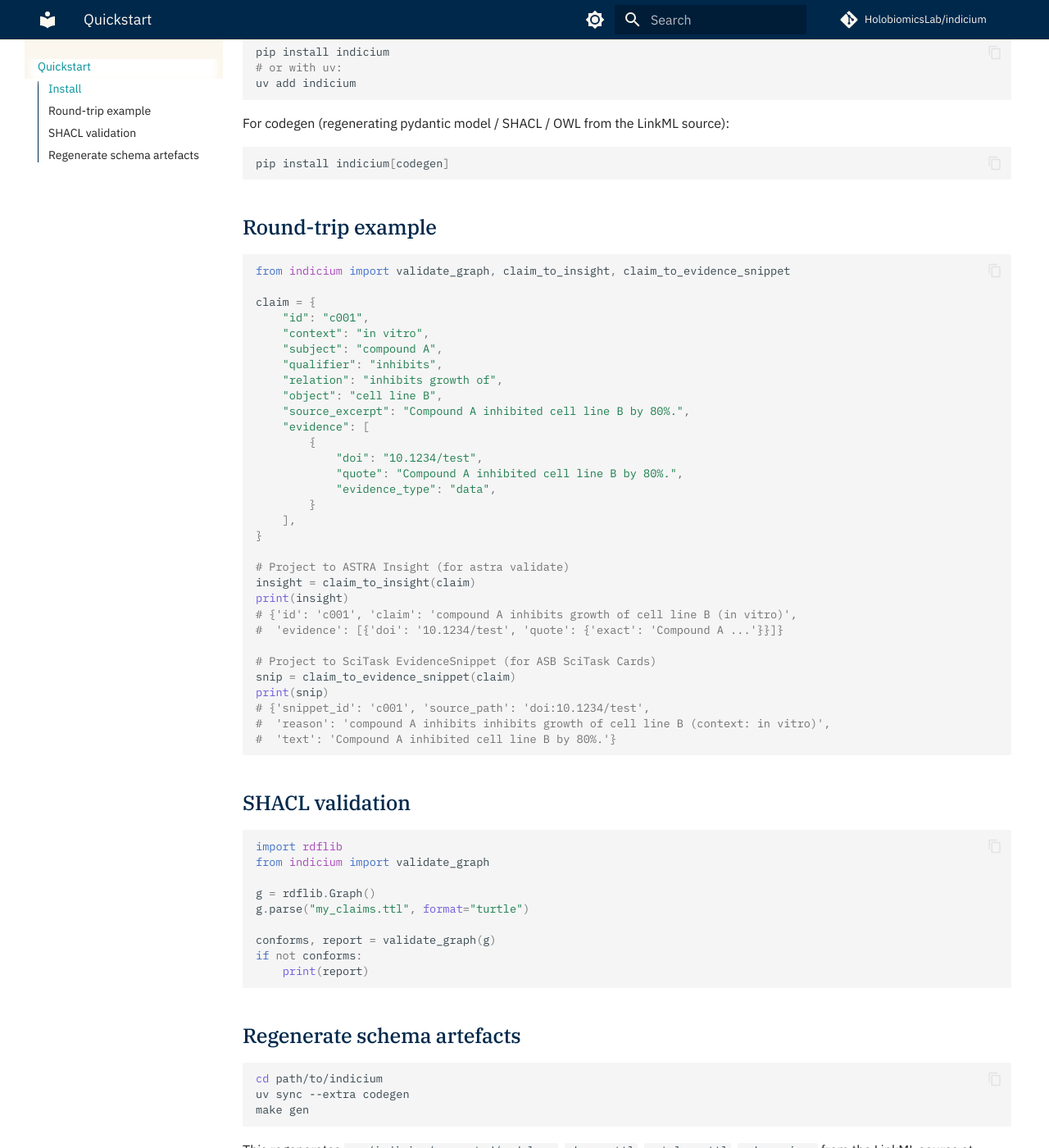
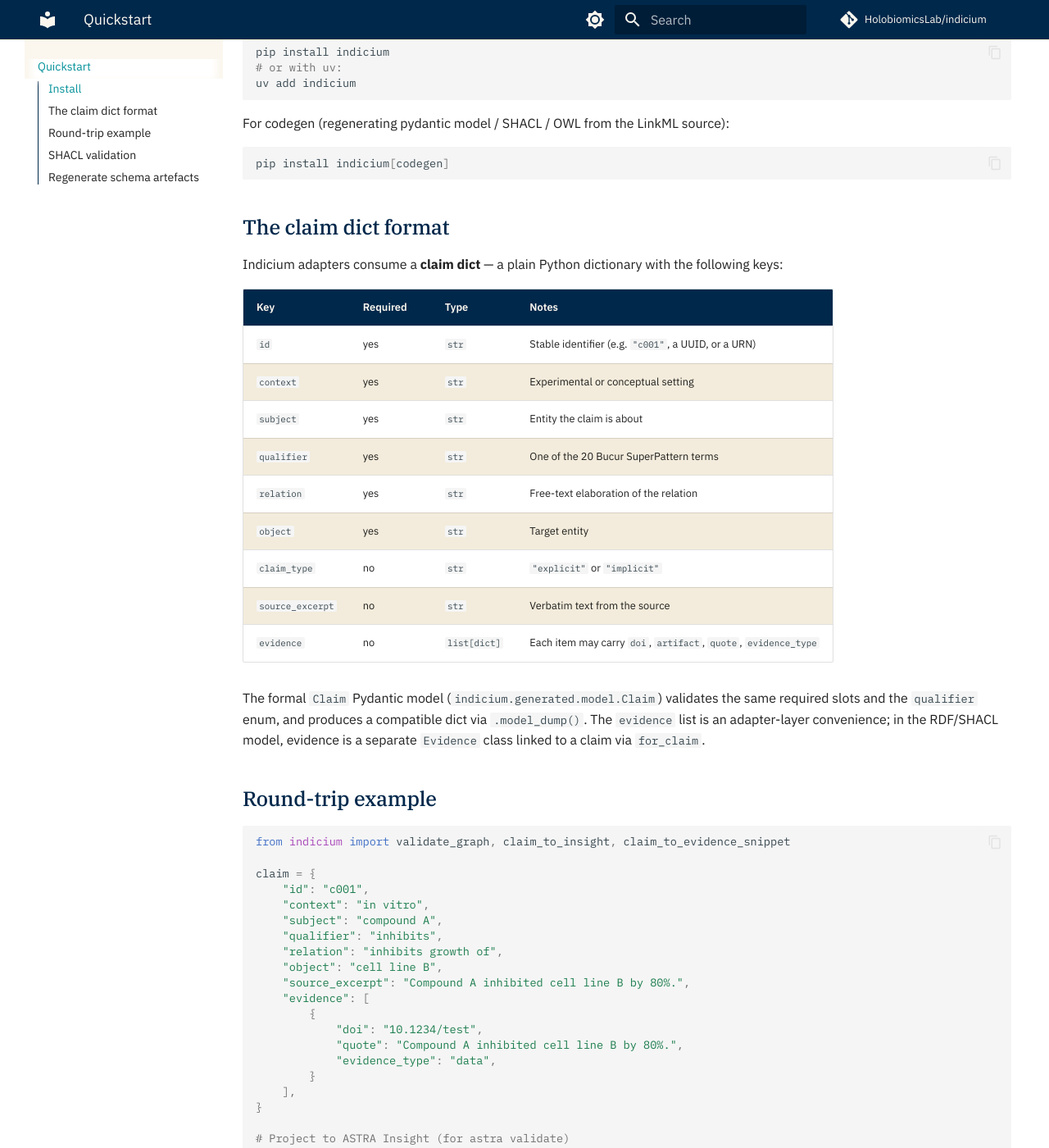
Before and after one commit to HolobiomicsLab/indicium, an MkDocs documentation site: the page built from docs/quickstart.md, in a window 1280 px wide and 1400 px high, scrolled down 235 px. Shown: the whole window at 82% size. Built offline with MkDocs 1.6.1 and Material for MkDocs 9.7.7, drawn with Linux system fonts in a browser that asks for light colours; comment, search, counter and statistics services are not loaded; some of the changed text lies outside the part shown.

Commit message:
fix: add id slot to Claim, bracket SciTask qualifier, document dict API
Three spec-quality fixes identified by live audit:

1. **Schema gap: id missing from Claim** — adds `id` slot (identifier: true,
   slot_uri: dct:identifier) to the LinkML Claim class and regenerates all
   artefacts (Pydantic model, SHACL shapes, OWL ontology, JSON Schema).
   Pydantic now requires `id`; adapter round-trips work from model_dump().
   SHACL does not add a minCount constraint (identifier is the RDF subject URI).

2. **SciTask reason stutter** — brackets the controlled-vocab qualifier to
   distinguish it from the free-text relation:
   `"compound A [inhibits] inhibits growth of cell line B"` instead of the
   previous "inhibits inhibits" repetition.

3. **Dict API not documented** — adds a "claim dict format" reference table to
   docs/quickstart.md explaining the id, evidence, doi/artifact conventions
   used by all adapters, and how they relate to the formal Pydantic model.

All 31 tests pass. mkdocs --strict exits 0.

Co-Authored-By: Claude Sonnet 4.6 <noreply@anthropic.com>

````diff
--- a/docs/quickstart.md
+++ b/docs/quickstart.md
@@ -13,6 +13,24 @@ For codegen (regenerating pydantic model / SHACL / OWL from the LinkML source):
 ```bash
 pip install indicium[codegen]
 ```
+
+## The claim dict format
+
+Indicium adapters consume a **claim dict** — a plain Python dictionary with the following keys:
+
+| Key | Required | Type | Notes |
+|-----|----------|------|-------|
+| `id` | yes | `str` | Stable identifier (e.g. `"c001"`, a UUID, or a URN) |
+| `context` | yes | `str` | Experimental or conceptual setting |
+| `subject` | yes | `str` | Entity the claim is about |
+| `qualifier` | yes | `str` | One of the 20 Bucur SuperPattern terms |
+| `relation` | yes | `str` | Free-text elaboration of the relation |
+| `object` | yes | `str` | Target entity |
+| `claim_type` | no | `str` | `"explicit"` or `"implicit"` |
+| `source_excerpt` | no | `str` | Verbatim text from the source |
+| `evidence` | no | `list[dict]` | Each item may carry `doi`, `artifact`, `quote`, `evidence_type` |
+
+The formal `Claim` Pydantic model (`indicium.generated.model.Claim`) validates the same required slots and the `qualifier` enum, and produces a compatible dict via `.model_dump()`. The `evidence` list is an adapter-layer convenience; in the RDF/SHACL model, evidence is a separate `Evidence` class linked to a claim via `for_claim`.
 
 ## Round-trip example
 
@@ -46,7 +64,7 @@ print(insight)
 snip = claim_to_evidence_snippet(claim)
 print(snip)
 # {'snippet_id': 'c001', 'source_path': 'doi:10.1234/test',
-#  'reason': 'compound A inhibits inhibits growth of cell line B (context: in vitro)',
+#  'reason': 'compound A [inhibits] inhibits growth of cell line B (context: in vitro)',
 #  'text': 'Compound A inhibited cell line B by 80%.'}
 ```
 
--- a/src/indicium/schema/indicium.yaml
+++ b/src/indicium/schema/indicium.yaml
@@ -67,6 +67,7 @@ enums:
       citesForInformation: { meaning: cito:citesForInformation }
 
 slots:
+  id:        { identifier: true, slot_uri: dct:identifier }
   context:   { required: true, slot_uri: asb:context }
   subject:   { required: true, slot_uri: asb:subject }
   qualifier: { required: true, range: SuperPatternQualifier, slot_uri: asb:qualifier }
@@ -91,6 +92,7 @@ classes:
     class_uri: asb:Claim
     description: A scientific claim using the Bucur 5-slot SuperPattern.
     slots:
+      - id
       - context
       - subject
       - qualifier
````
Also changed, not shown: docs/adapters/scitask.md (+2 -2 lines), docs/schema-assets/indicium.schema.json (+10 -14 lines), docs/schema/claim.md (+1 -0 lines), 10 other files.
